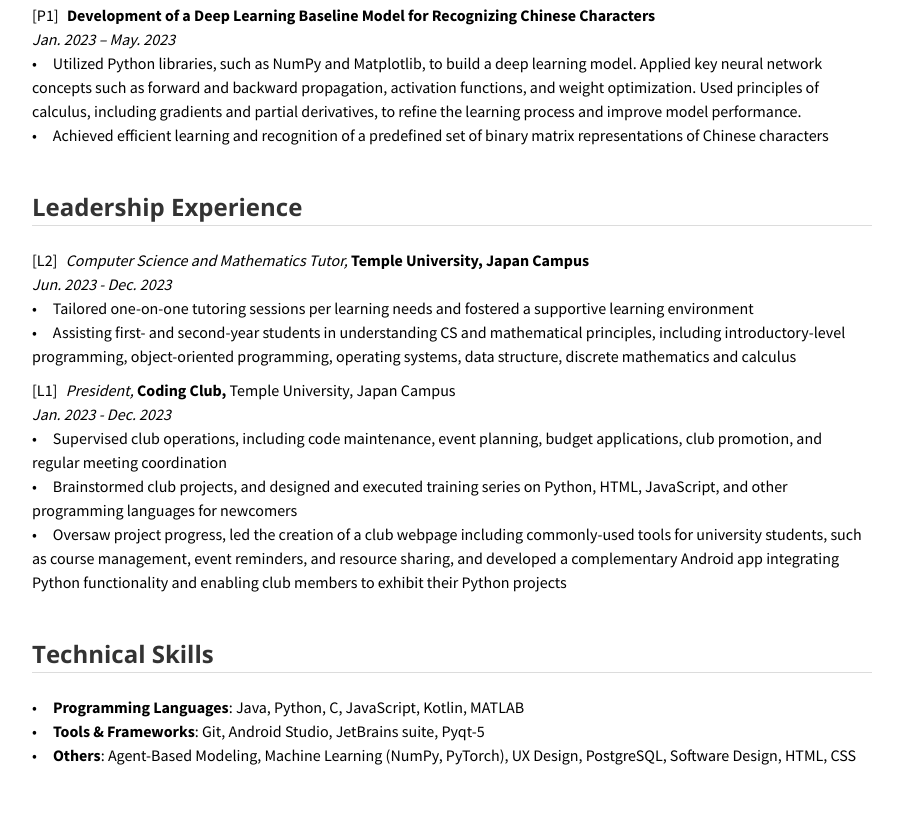
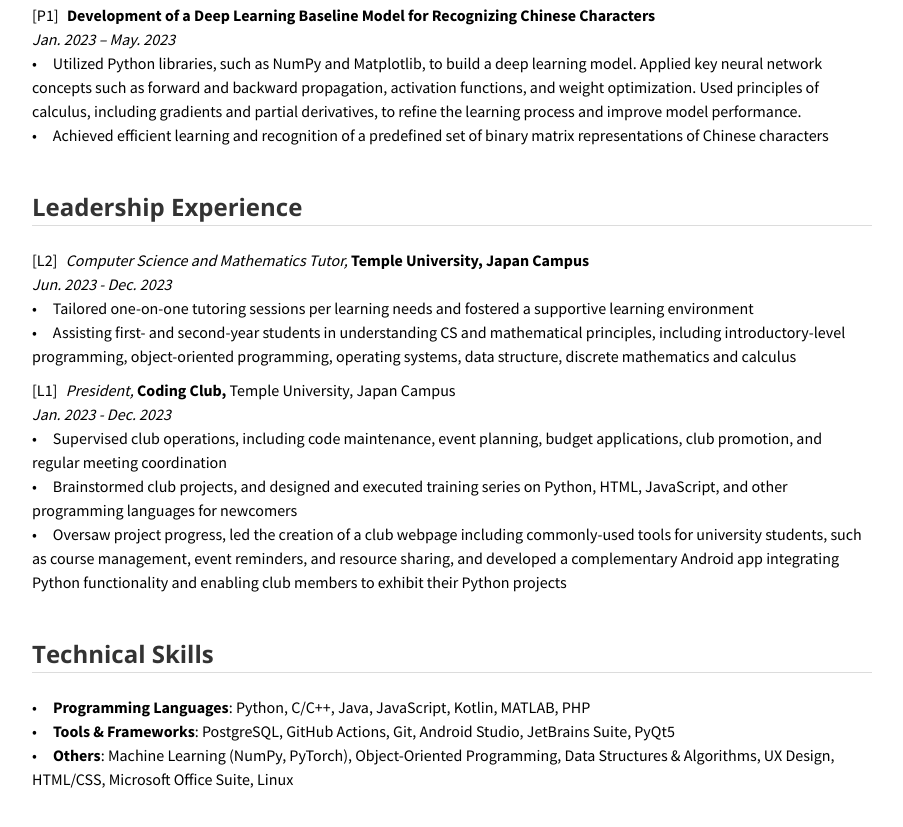
Before and after one commit to RenxuanYao/RenxuanYao.github.io, a website: page index.html in a window 1280 px wide. Shown: the part 3114-3941 px from the top of the page, without its empty margins (188-1091 px from the left). Drawn offline with nearby package versions, Linux system fonts and the light colour scheme; files whose address does not match are found by name.

Commit message:
Update index.html

```diff
--- a/index.html
+++ b/index.html
@@ -309,12 +309,9 @@ I’m excited to connect with others who share the belief that technology should
                     <ol class="publication list">
                         <li>
                             <p class="text-small-margin">
-                                &#8226;&emsp;<strong>Programming Languages</strong>: Java, Python, C, JavaScript,
-                                Kotlin, MATLAB
-                                <br>&#8226;&emsp;<strong>Tools & Frameworks</strong>: Git, Android Studio, JetBrains
-                                suite, Pyqt-5
-                                <br>&#8226;&emsp;<strong>Others</strong>: Agent-Based Modeling, Machine Learning (NumPy,
-                                PyTorch), UX Design, PostgreSQL, Software Design, HTML, CSS
+                                &#8226;&emsp;<strong>Programming Languages</strong>: Python, C/C++, Java, JavaScript, Kotlin, MATLAB, PHP
+                                <br>&#8226;&emsp;<strong>Tools & Frameworks</strong>: PostgreSQL, GitHub Actions, Git, Android Studio, JetBrains Suite, PyQt5
+                                <br>&#8226;&emsp;<strong>Others</strong>: Machine Learning (NumPy, PyTorch), Object-Oriented Programming, Data Structures & Algorithms, UX Design, HTML/CSS, Microsoft Office Suite, Linux
                             </p>
                         </li>
                     </ol>
```
